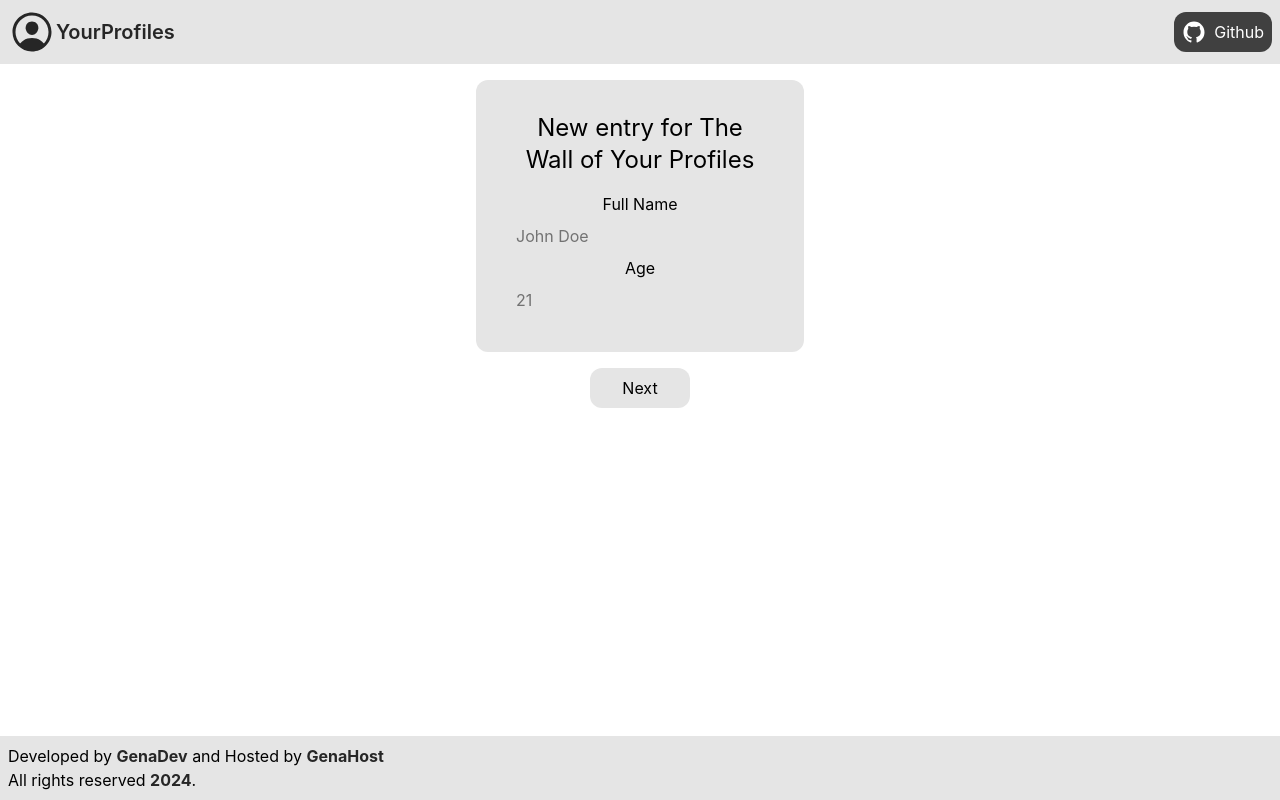
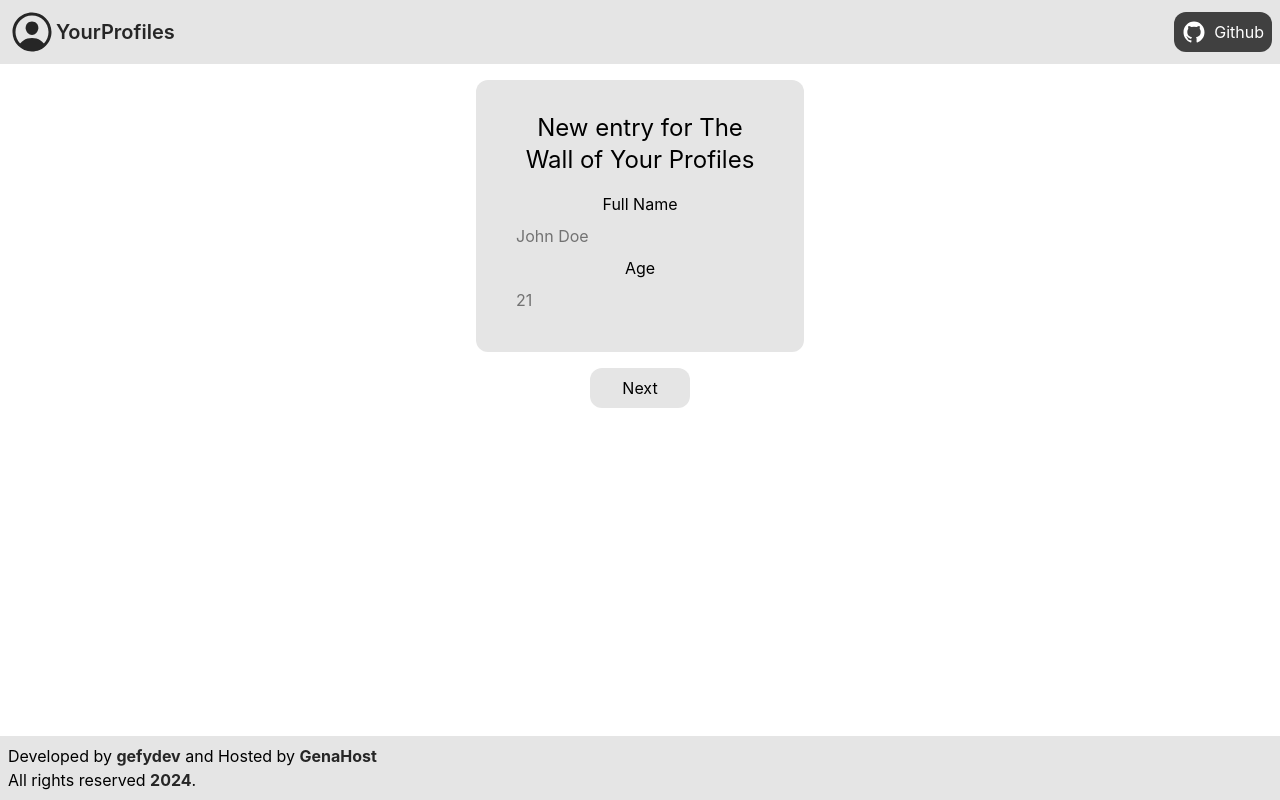
Before and after one commit to GenaDeev/yourProfiles, a React (Vite) app: page /submit in a window 1280 px wide. Built offline with nearby package versions, Linux system fonts and the light colour scheme.

Commit message:
chore: update username and references to gefydev

```diff
--- a/src/components/Footer.jsx
+++ b/src/components/Footer.jsx
@@ -2,7 +2,7 @@ export default function Footer() {
     return (
         <>
         <footer className="flex flex-col justify-between justify-center w-full bg-neutral-200 p-2 z-10">
-            <p>Developed by <a href="https://github.com/GenaAaaj/" className="font-bold text-neutral-800 hover:text-neutral-600 transition">GenaDev</a> and Hosted by <a href="https://genahost.vercel.app" className="font-bold text-neutral-800 hover:text-neutral-600 transition">GenaHost</a></p>
+            <p>Developed by <a href="https://github.com/gefydev/" className="font-bold text-neutral-800 hover:text-neutral-600 transition">gefydev</a> and Hosted by <a href="https://genahost.vercel.app" className="font-bold text-neutral-800 hover:text-neutral-600 transition">GenaHost</a></p>
             <p>All rights reserved <span className="font-bold text-neutral-800 hover:text-neutral-600 transition cursor-pointer">2024</span>.</p>
         </footer>
         </>
--- a/src/components/Header.jsx
+++ b/src/components/Header.jsx
@@ -9,7 +9,7 @@ export default function Header() {
                         <h1 className="text-xl font-semibold">YourProfiles</h1>
                     </div>
                 </Link>
-                <a className='flex items-center justify-center gap-2 bg-neutral-700 rounded-xl p-2 text-white fill-white hover:bg-neutral-500 transition hover:fill-neutral-200 hover:text-neutral-200' href='https://github.com/GenaAaaj/yourProfiles/'>
+                <a className='flex items-center justify-center gap-2 bg-neutral-700 rounded-xl p-2 text-white fill-white hover:bg-neutral-500 transition hover:fill-neutral-200 hover:text-neutral-200' href='https://github.com/gefydev/yourProfiles/'>
 
                     <svg xmlns="http://www.w3.org/2000/svg" class="w-6" viewBox="0 0 512 512"><path d="M256 32C132.3 32 32 134.9 32 261.7c0 101.5 64.2 187.5 153.2 217.9a17.56 17.56 0 003.8.4c8.3 0 11.5-6.1 11.5-11.4 0-5.5-.2-19.9-.3-39.1a102.4 102.4 0 01-22.6 2.7c-43.1 0-52.9-33.5-52.9-33.5-10.2-26.5-24.9-33.6-24.9-33.6-19.5-13.7-.1-14.1 1.4-14.1h.1c22.5 2 34.3 23.8 34.3 23.8 11.2 19.6 26.2 25.1 39.6 25.1a63 63 0 0025.6-6c2-14.8 7.8-24.9 14.2-30.7-49.7-5.8-102-25.5-102-113.5 0-25.1 8.7-45.6 23-61.6-2.3-5.8-10-29.2 2.2-60.8a18.64 18.64 0 015-.5c8.1 0 26.4 3.1 56.6 24.1a208.21 208.21 0 01112.2 0c30.2-21 48.5-24.1 56.6-24.1a18.64 18.64 0 015 .5c12.2 31.6 4.5 55 2.2 60.8 14.3 16.1 23 36.6 23 61.6 0 88.2-52.4 107.6-102.3 113.3 8 7.1 15.2 21.1 15.2 42.5 0 30.7-.3 55.5-.3 63 0 5.4 3.1 11.5 11.4 11.5a19.35 19.35 0 004-.4C415.9 449.2 480 363.1 480 261.7 480 134.9 379.7 32 256 32z" /></svg>
                     Github
```
Also changed, not shown: 1 other file (tests, documents, lock files or other folders).
